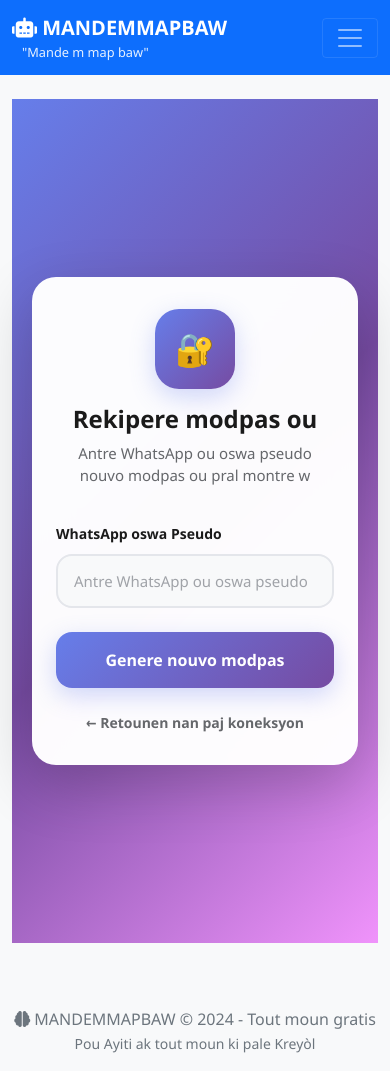
After one commit to stanionic/Glory2yah-, a Flask app: template templates/auth/forgot_password.html in a window 390 px wide. The commit adds this page. Run offline with Flask 3, Linux system fonts and the light colour scheme; the template is opened without the code that fills it, so the values that code supplies are empty.

Commit message:
Improve registration & login + add forgot password feature

```diff
--- /dev/null
+++ b/templates/auth/forgot_password.html
@@ -0,0 +1,230 @@
+{% extends "base.html" %}
+
+{% block title %}Rekipere Modpas - Glory2YahPub{% endblock %}
+
+{% block content %}
+<style>
+.forgot-page {
+    min-height: 100vh;
+    background: linear-gradient(135deg, #667eea 0%, #764ba2 50%, #f093fb 100%);
+    display: flex;
+    flex-direction: column;
+    justify-content: center;
+    align-items: center;
+    padding: 20px;
+}
+
+.forgot-card {
+    background: rgba(255, 255, 255, 0.98);
+    backdrop-filter: blur(20px);
+    -webkit-backdrop-filter: blur(20px);
+    border-radius: 32px;
+    box-shadow: 0 20px 60px rgba(0, 0, 0, 0.2);
+    width: 100%;
+    max-width: 420px;
+    padding: 40px 30px;
+    animation: fadeInUp 0.6s ease;
+}
+
+@keyframes fadeInUp {
+    from {
+        opacity: 0;
+        transform: translateY(30px);
+    }
+    to {
+        opacity: 1;
+        transform: translateY(0);
+    }
+}
+
+.forgot-header {
+    text-align: center;
+    margin-bottom: 36px;
+}
+
+.forgot-logo {
+    width: 80px;
+    height: 80px;
+    margin: 0 auto 16px;
+    background: linear-gradient(135deg, #667eea 0%, #764ba2 100%);
+    border-radius: 24px;
+    display: flex;
+    justify-content: center;
+    align-items: center;
+    font-size: 32px;
+    box-shadow: 0 8px 24px rgba(102, 126, 234, 0.3);
+}
+
+.forgot-title {
+    font-size: 28px;
+    font-weight: 800;
+    color: #1a1a1a;
+    margin: 0 0 8px;
+}
+
+.forgot-subtitle {
+    font-size: 15px;
+    color: #65676b;
+    margin: 0;
+}
+
+.form-group {
+    margin-bottom: 24px;
+}
+
+.form-label {
+    display: block;
+    font-size: 14px;
+    font-weight: 600;
+    color: #1a1a1a;
+    margin-bottom: 10px;
+}
+
+.form-input {
+    width: 100%;
+    padding: 16px 18px;
+    font-size: 15px;
+    border: 2px solid #e4e6eb;
+    border-radius: 16px;
+    background: #f8f9fa;
+    color: #1a1a1a;
+    transition: all 0.3s ease;
+    box-sizing: border-box;
+}
+
+.form-input:focus {
+    outline: none;
+    border-color: #667eea;
+    background: white;
+    box-shadow: 0 0 0 4px rgba(102, 126, 234, 0.1);
+}
+
+.form-input::placeholder {
+    color: #a0a3a8;
+}
+
+.submit-button {
+    width: 100%;
+    padding: 16px;
+    font-size: 16px;
+    font-weight: 700;
+    color: white;
+    background: linear-gradient(135deg, #667eea 0%, #764ba2 100%);
+    border: none;
+    border-radius: 16px;
+    cursor: pointer;
+    transition: all 0.3s ease;
+    box-shadow: 0 8px 24px rgba(102, 126, 234, 0.3);
+}
+
+.submit-button:hover {
+    transform: translateY(-2px);
+    box-shadow: 0 12px 32px rgba(102, 126, 234, 0.4);
+}
+
+.submit-button:active {
+    transform: translateY(0);
+}
+
+.back-link {
+    display: block;
+    text-align: center;
+    margin-top: 24px;
+    font-size: 14px;
+    color: #65676b;
+    text-decoration: none;
+    font-weight: 600;
+}
+
+.back-link:hover {
+    color: #667eea;
+    text-decoration: underline;
+}
+
+.success-box {
+    background: linear-gradient(135deg, #d4edda, #c3e6cb);
+    border: 2px solid #155724;
+    border-radius: 16px;
+    padding: 24px;
+    margin-bottom: 24px;
+}
+
+.success-title {
+    font-size: 20px;
+    font-weight: 800;
+    color: #155724;
+    margin: 0 0 12px;
+}
+
+.success-text {
+    font-size: 15px;
+    color: #155724;
+    line-height: 1.6;
+    margin-bottom: 16px;
+}
+
+.temp-password {
+    background: white;
+    border-radius: 12px;
+    padding: 16px;
+    text-align: center;
+    font-size: 24px;
+    font-weight: 800;
+    color: #667eea;
+    letter-spacing: 4px;
+}
+
+@media (max-width: 480px) {
+    .forgot-card {
+        padding: 32px 24px;
+        border-radius: 24px;
+    }
+
+    .forgot-title {
+        font-size: 24px;
+    }
+
+    .form-input {
+        padding: 14px 16px;
+    }
+}
+</style>
+
+<div class="forgot-page">
+    <div class="forgot-card">
+        <div class="forgot-header">
+            <div class="forgot-logo">🔐</div>
+            <h1 class="forgot-title">Rekipere modpas ou</h1>
+            <p class="forgot-subtitle">Antre WhatsApp ou oswa pseudo nouvo modpas ou pral montre w</p>
+        </div>
+
+        {% if temp_password %}
+            <div class="success-box">
+                <h3 class="success-title">Modpas reyiniti avèk siksè!</h3>
+                <p class="success-text">Isit la nouvo modpas pwovizwa ou. Ou ka itilize li pou konekte, epi chanje li apre si ou vle:</p>
+                <div class="temp-password">{{ temp_password }}</div>
+            </div>
+            <a href="{{ url_for('auth.login') }}" class="submit-button">Konekte kounye a</a>
+        {% else %}
+            <form action="{{ url_for('auth.forgot_password') }}" method="POST">
+                <input type="hidden" name="csrf_token" value="{{ csrf_token() }}">
+
+                <div class="form-group">
+                    <label for="identifier" class="form-label">WhatsApp oswa Pseudo</label>
+                    <input id="identifier" name="identifier" type="text" required
+                           class="form-input"
+                           placeholder="Antre WhatsApp ou oswa pseudo">
+                </div>
+
+                <div class="form-group">
+                    <button type="submit" class="submit-button">
+                        Genere nouvo modpas
+                    </button>
+                </div>
+            </form>
+        {% endif %}
+
+        <a href="{{ url_for('auth.login') }}" class="back-link">← Retounen nan paj koneksyon</a>
+    </div>
+</div>
+{% endblock %}
--- a/templates/auth/login.html
+++ b/templates/auth/login.html
@@ -222,7 +222,7 @@
             <div class="form-group">
                 <div class="form-row">
                     <label for="password" class="form-label">Modpas</label>
-                    <a href="#" class="forgot-link">Oubliye modpas?</a>
+                    <a href="{{ url_for('auth.forgot_password') }}" class="forgot-link">Oubliye modpas?</a>
                 </div>
                 <input id="password" name="password" type="password" required
                        class="form-input"
```
Also changed, not shown: app/routes/auth.py (+104 -23 lines).
